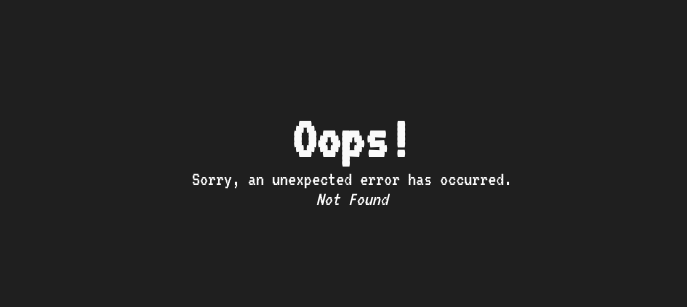
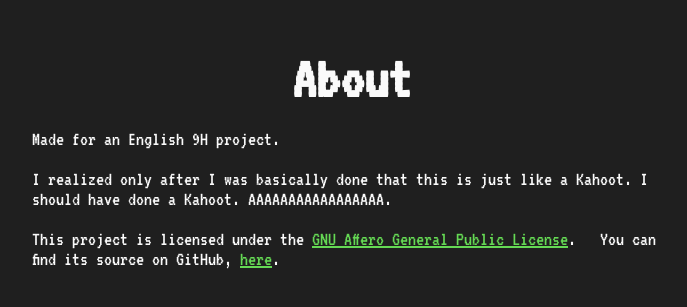
Before and after one commit to Take-Some-Bytes/connecting_fahrenheit451, a React (Vite) app: page /connecting_fahrenheit451/about in a window 1280 px wide. Before the commit this address had no page. Shown: the part 241-548 px from the top of the page, without its empty margins (288-975 px from the left). Built offline with nearby package versions, Linux system fonts and the light colour scheme.

Commit message:
Add about page

```diff
--- a/src/main.jsx
+++ b/src/main.jsx
@@ -13,8 +13,9 @@ import {
 
 import Root from './root'
 import Landing from './pages/landing'
+import Play from './pages/play'
+import About from './pages/about'
 import ErrorPage from './pages/error'
-import Play from './pages/play'
 
 import './main.css'
 
@@ -28,6 +29,7 @@ const router = createBrowserRouter(createRoutesFromElements(
     <Route errorElement={<ErrorPage />}>
       <Route index element={<Landing />} />
       <Route path='/play' element={<Play />} />
+      <Route path='/about' element={<About />} />
     </Route>
   </Route>
 ), { basename: '/connecting_fahrenheit451' })
--- /dev/null
+++ b/src/pages/about.jsx
@@ -0,0 +1,36 @@
+import React from 'react'
+
+import '../common-styles/headers.css'
+import '../common-styles/link.css'
+
+/**
+ * About page.
+ */
+export default function About () {
+  return (
+    <article id='about-main'>
+      <header>
+        <h1>About</h1>
+      </header>
+      <br />
+      <p>
+        Made for an English 9H project.
+        <br />
+        <br />
+        I realized only after I was basically done that this is just like a
+        Kahoot. I should have done a Kahoot. AAAAAAAAAAAAAAAAA.
+        <br />
+        <br />
+        This project is licensed under the&nbsp;
+        <a href='https://www.gnu.org/licenses/agpl-3.0-standalone.html' className='external-link'>
+          GNU Affero General Public License
+        </a>.
+        &nbsp;
+        You can find its source on GitHub,&nbsp;
+        <a href='https://github.com/Take-Some-Bytes/connecting_fahrenheit451' className='external-link'>
+          here
+        </a>.
+      </p>
+    </article>
+  )
+}
```
